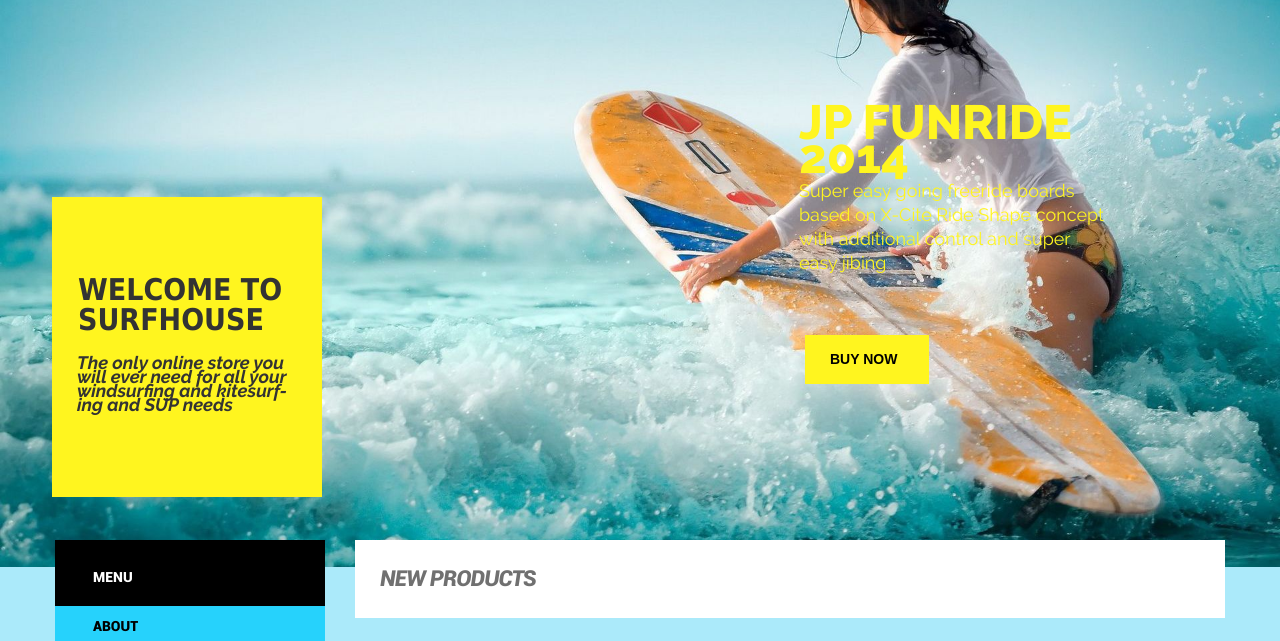
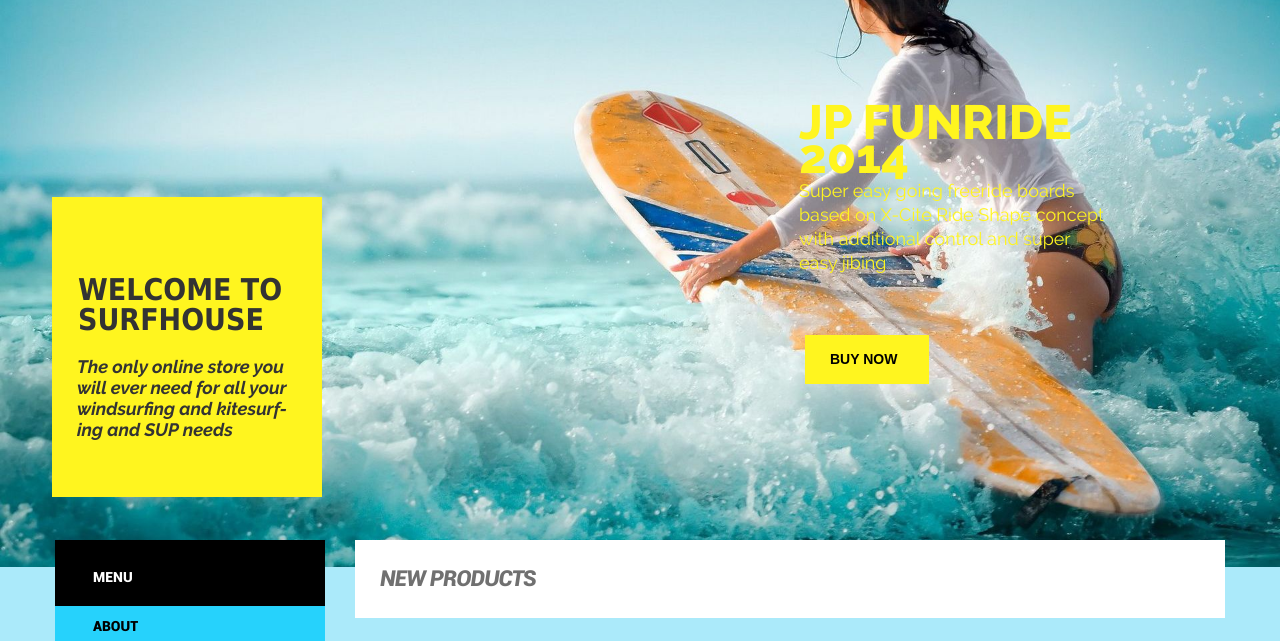
Before and after one commit to islamov-ildar/HTML-CSS-SurfStore-, a plain HTML site: page index.html in a window 1280 px wide. Shown: the part 133-774 px from the top of the page. Drawn offline with Linux system fonts and the light colour scheme.

Commit message:
Update style.css

```diff
--- a/styles/style.css
+++ b/styles/style.css
@@ -71,7 +71,7 @@
     width: 218px;
     font-family: Raleway-Bold-Italic, Calibri, sans-serif;
     font-size: 18px;
-    line-height: 0.78;
+    //ine-height: 0.78;
     color: #333333;
     text-align: left;
     padding-top: 21px;
```
